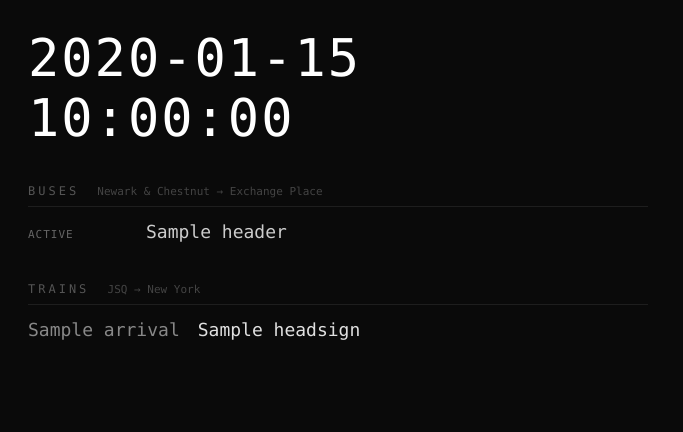
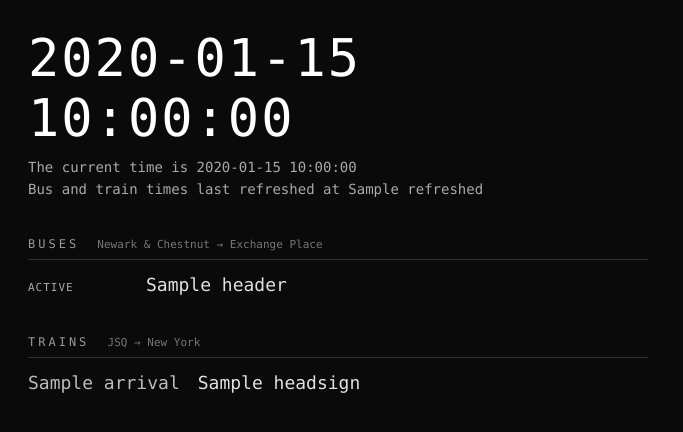
Before and after one commit to EscVelocityDigital/TransportationApp, a Flask app: template board/templates/board.html in a window 1280 px wide. Shown: the top 432 px of the page, without its empty margins (0-683 px from the left). Run offline with Flask 3, Linux system fonts and the light colour scheme; the template is opened without the code that fills it: most values are stand-ins (such as "Sample title", 1, 10 or a date in 2020).

Commit message:
Restore time/refreshed labels, increase text contrast
Co-Authored-By: Claude Sonnet 4.6 <noreply@anthropic.com>

```diff
--- a/board/static/style.css
+++ b/board/static/style.css
@@ -11,8 +11,19 @@ body {
 .clock {
   font-size: 52px;
   color: white;
+  margin-bottom: 8px;
+  letter-spacing: 2px;
+}
+
+.meta {
   margin-bottom: 36px;
-  letter-spacing: 2px;
+  color: #aaa;
+  font-size: 14px;
+  line-height: 1.6;
+}
+
+.meta p {
+  margin: 0;
 }
 
 section {
@@ -22,16 +33,16 @@ section {
 h2 {
   font-size: 12px;
   letter-spacing: 3px;
-  color: #555;
+  color: #999;
   margin: 0 0 14px 0;
   font-weight: normal;
-  border-bottom: 1px solid #1e1e1e;
+  border-bottom: 1px solid #333;
   padding-bottom: 8px;
 }
 
 .subtitle {
   font-size: 11px;
-  color: #444;
+  color: #777;
   margin-left: 8px;
   letter-spacing: 0;
 }
@@ -51,26 +62,26 @@ h2 {
 .status {
   font-size: 11px;
   letter-spacing: 1px;
-  color: #666;
+  color: #aaa;
   min-width: 100px;
   text-transform: uppercase;
 }
 
 .status.scheduled {
-  color: #5a9;
+  color: #5c9;
 }
 
 .status.departed {
-  color: #444;
+  color: #666;
 }
 
 .route {
-  color: #ccc;
+  color: #e0e0e0;
 }
 
 .time {
   min-width: 75px;
-  color: #888;
+  color: #bbb;
 }
 
 .headsign {
@@ -78,6 +89,6 @@ h2 {
 }
 
 .none {
-  color: #444;
+  color: #777;
   margin: 0;
 }
--- a/board/templates/board.html
+++ b/board/templates/board.html
@@ -9,6 +9,10 @@
 <body>
 
   <div class="clock">{{ now }}</div>
+  <div class="meta">
+    <p>The current time is {{ now }}</p>
+    <p>Bus and train times last refreshed at {{ refreshed }}</p>
+  </div>
 
   <section>
     <h2>BUSES <span class="subtitle">Newark &amp; Chestnut &rarr; Exchange Place</span></h2>
```
